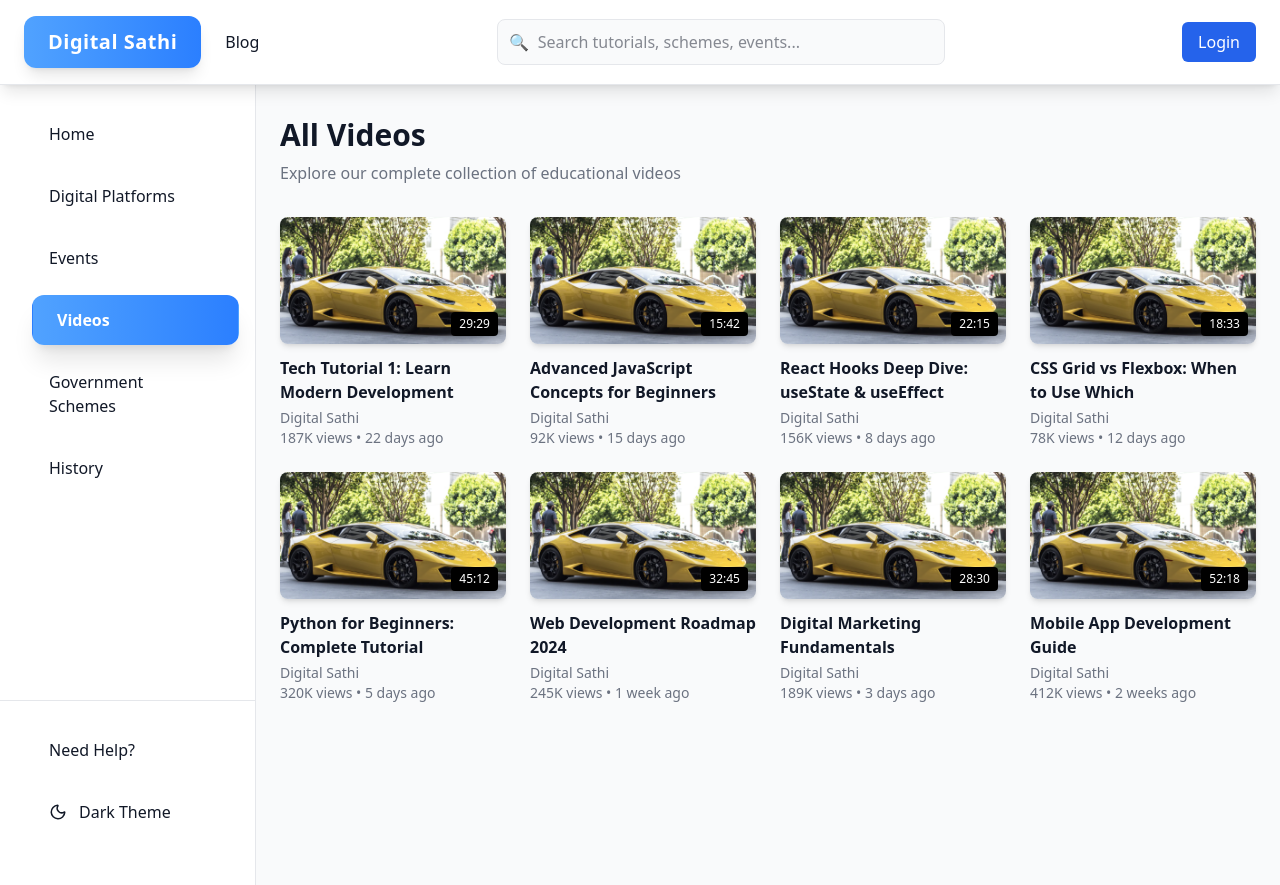
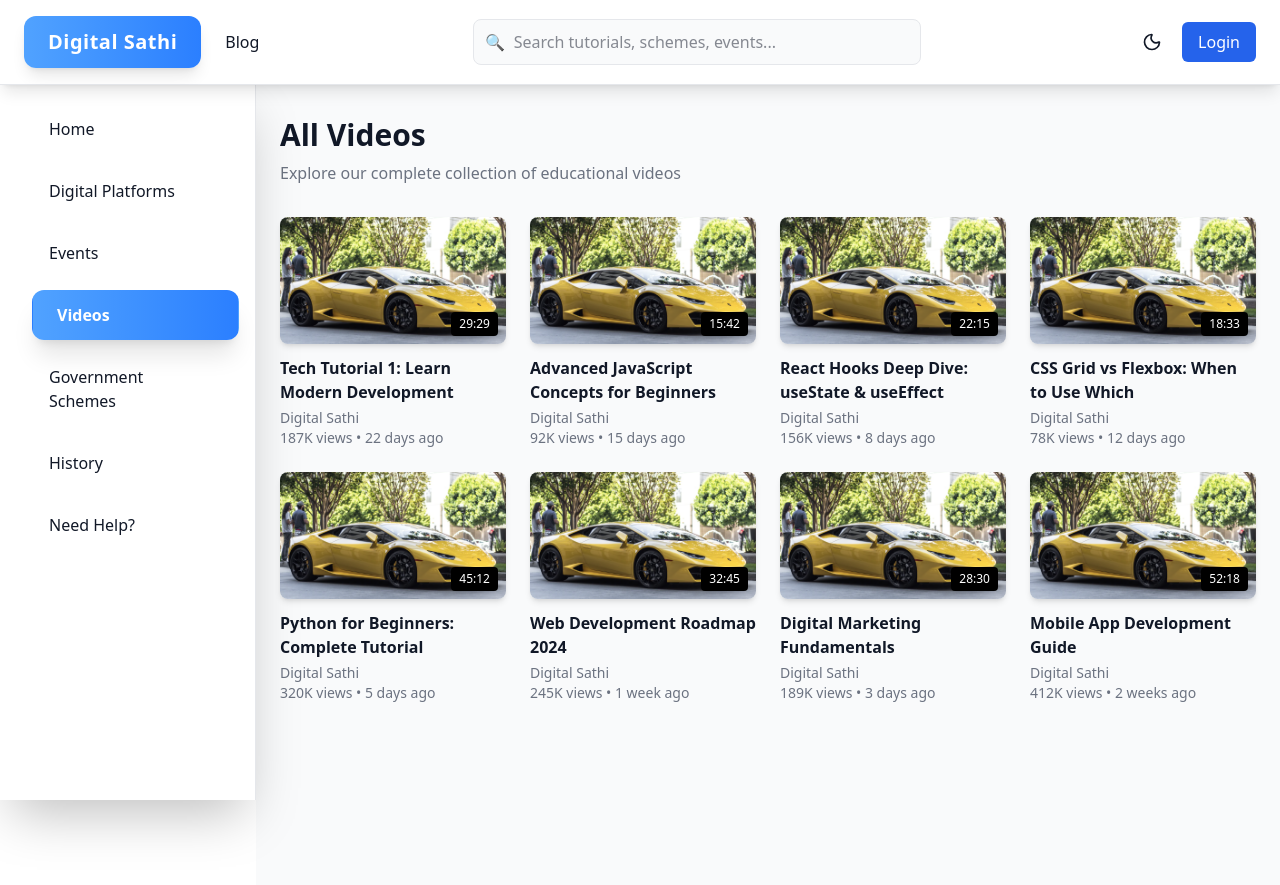
Before and after one commit to AltafMohdShaikh/Digitalsathi, a React (Vite) app: page /videos in a window 1280 px wide. Built offline with nearby package versions, Linux system fonts and the light colour scheme.

Commit message:
made a lot of changes

```diff
--- a/src/Components/Navbar.jsx
+++ b/src/Components/Navbar.jsx
@@ -22,9 +22,10 @@ const MobileThemeToggle = () => {
 
 const Navbar = () => {
   const [isMobileMenuOpen, setIsMobileMenuOpen] = useState(false);
+  const { theme, toggleTheme } = useTheme();
 
-  const linkClasses = "block px-4 py-3 rounded-xl cursor-pointer transition-all duration-300 hover:bg-[var(--color-hover-light)] hover:translate-x-1 hover:shadow-sm text-[var(--color-text)]";
-  const activeClasses = "bg-[var(--color-primary-light)] font-semibold text-[var(--color-card)] shadow-md transform translate-x-1";
+  const linkClasses = "block px-6 py-3 rounded-xl cursor-pointer transition-all duration-300 hover:bg-[var(--color-hover-light)] hover:translate-x-2 hover:shadow-lg group border border-transparent hover:border-[var(--color-primary)]/20 text-[var(--color-text)]";
+  const activeClasses = "bg-gradient-to-r from-blue-400 to-blue-500 font-bold text-white shadow-xl transform translate-x-2 border-blue-400/30";
 
   return (
     <>
@@ -69,10 +70,21 @@ const Navbar = () => {
           </div>
 
           {/* Right Section */}
+          <div className="flex items-center gap-3">
+            <button
+              onClick={toggleTheme}
+              className="p-2 rounded-md hover:bg-[var(--color-hover-light)] transition-colors text-[var(--color-text)]"
+              title="Toggle Theme"
+            >
+              {theme === 'light' ? <Moon size={20} /> : <Sun size={20} />}
+            </button>
             <button className="relative bg-[var(--color-primary)] hover:bg-[var(--color-primary-dark)] px-4 py-2 rounded-md font-medium text-[var(--color-card)] transition-colors group overflow-hidden">
+              <span className="relative">
                 Login
                 <span className="absolute left-0 bottom-0 w-0 h-0.5 bg-white transition-all duration-300 group-hover:w-full"></span>
+              </span>
             </button>
+          </div>
         </div>
       </nav>
 
@@ -94,32 +106,29 @@ const Navbar = () => {
             </div>
             <div className="p-6 space-y-3">
               <NavLink to="/" end className={({ isActive }) => (isActive ? `${linkClasses} ${activeClasses}` : linkClasses)} onClick={() => setIsMobileMenuOpen(false)}>
-                <span>Home</span>
+                <span className="group-hover:font-medium transition-all duration-300">Home</span>
               </NavLink>
               <NavLink to="/platforms" className={({ isActive }) => (isActive ? `${linkClasses} ${activeClasses}` : linkClasses)} onClick={() => setIsMobileMenuOpen(false)}>
-                <span>Digital Platforms</span>
+                <span className="group-hover:font-medium transition-all duration-300">Digital Platforms</span>
               </NavLink>
               <NavLink to="/events" className={({ isActive }) => (isActive ? `${linkClasses} ${activeClasses}` : linkClasses)} onClick={() => setIsMobileMenuOpen(false)}>
-                <span>Events</span>
+                <span className="group-hover:font-medium transition-all duration-300">Events</span>
               </NavLink>
               <NavLink to="/videos" className={({ isActive }) => (isActive ? `${linkClasses} ${activeClasses}` : linkClasses)} onClick={() => setIsMobileMenuOpen(false)}>
-                <span>Videos</span>
+                <span className="group-hover:font-medium transition-all duration-300">Videos</span>
               </NavLink>
               <NavLink to="/schemes" className={({ isActive }) => (isActive ? `${linkClasses} ${activeClasses}` : linkClasses)} onClick={() => setIsMobileMenuOpen(false)}>
-                <span>Government Schemes</span>
+                <span className="group-hover:font-medium transition-all duration-300">Government Schemes</span>
               </NavLink>
               <NavLink to="/history" className={({ isActive }) => (isActive ? `${linkClasses} ${activeClasses}` : linkClasses)} onClick={() => setIsMobileMenuOpen(false)}>
-                <span>History</span>
+                <span className="group-hover:font-medium transition-all duration-300">History</span>
               </NavLink>
               <NavLink to="/blog" className={({ isActive }) => (isActive ? `${linkClasses} ${activeClasses}` : linkClasses)} onClick={() => setIsMobileMenuOpen(false)}>
-                <span>Blog</span>
+                <span className="group-hover:font-medium transition-all duration-300">Blog</span>
               </NavLink>
-              <div className="border-t border-[var(--color-border)] pt-4 mt-6">
               <NavLink to="/needhelp" className={({ isActive }) => (isActive ? `${linkClasses} ${activeClasses}` : linkClasses)} onClick={() => setIsMobileMenuOpen(false)}>
-                  <span>Need Help?</span>
+                <span className="group-hover:font-medium transition-all duration-300">Need Help?</span>
               </NavLink>
-                <MobileThemeToggle />
-              </div>
             </div>
         </div>
       )}
--- a/src/Components/Needhelp.jsx
+++ b/src/Components/Needhelp.jsx
@@ -176,7 +176,7 @@ export default function NeedHelp() {
                     name="category"
                     value={formData.category}
                     onChange={handleInputChange}
-                    className="w-full px-4 py-3 rounded-xl border border-gray-200 transition-all duration-300 focus:ring-2 focus:border-transparent focus:ring-blue-500"
+                    className="w-full px-4 py-3 rounded-xl border border-[var(--color-border)] bg-[var(--color-card)] text-[var(--color-text)] transition-all duration-300 focus:ring-2 focus:border-transparent focus:ring-blue-500"
                   >
                     {categories.map((cat) => (
                       <option key={cat.value} value={cat.value}>
--- a/src/Components/SchemeCard.jsx
+++ b/src/Components/SchemeCard.jsx
@@ -17,7 +17,7 @@ const SchemeCard = ({ scheme, getColorClasses }) => {
   const IconComponent = getSchemeIcon(scheme.title);
 
   return (
-    <div className="relative bg-gradient-to-br from-white to-gray-50 rounded-3xl p-8 shadow-xl hover:shadow-2xl transition-all duration-500 transform hover:-translate-y-3 border-2 border-transparent hover:border-opacity-20 h-full group cursor-pointer overflow-hidden">
+    <div className="relative bg-[var(--color-card)] rounded-3xl p-8 shadow-xl hover:shadow-2xl transition-all duration-500 transform hover:-translate-y-3 border-2 border-[var(--color-border)] hover:border-opacity-20 h-full group cursor-pointer overflow-hidden">
       {/* Background Pattern */}
       <div className="absolute top-0 right-0 w-32 h-32 opacity-5 transform rotate-12 translate-x-8 -translate-y-8">
         <IconComponent size={128} className={colorClasses.text} />
@@ -35,13 +35,13 @@ const SchemeCard = ({ scheme, getColorClasses }) => {
         <div className={`inline-flex p-4 rounded-2xl ${colorClasses.bg} group-hover:scale-110 transition-all duration-300 shadow-lg`}>
           <IconComponent size={28} className={colorClasses.text} />
         </div>
-        <h3 className="font-bold text-2xl mt-4 text-gray-800 group-hover:text-gray-900 transition-colors duration-300">
+        <h3 className="font-bold text-2xl mt-4 text-[var(--color-text)] group-hover:text-[var(--color-primary)] transition-colors duration-300">
           {scheme.title}
         </h3>
       </div>
 
       {/* Description */}
-      <p className="text-gray-600 mb-8 leading-relaxed text-base">
+      <p className="text-[var(--color-text-secondary)] mb-8 leading-relaxed text-base">
         {scheme.description}
       </p>
 
--- a/src/Components/Sidebar.jsx
+++ b/src/Components/Sidebar.jsx
@@ -30,8 +30,7 @@ const Sidebar = () => {
     "bg-gradient-to-r from-blue-400 to-blue-500 font-bold text-white shadow-xl transform translate-x-2 border-blue-400/30";
 
   return (
-    <div className="w-64 min-h-[calc(100vh-80px)] bg-[var(--color-card)] border-r border-[var(--color-border)] flex flex-col justify-between shadow-2xl lg:flex hidden flex-shrink-0">
-      {/* Top Menu */}
+    <div className="fixed left-0 top-[80px] w-64 h-[calc(100vh-80px)] bg-[var(--color-card)] border-r border-[var(--color-border)] shadow-2xl lg:flex hidden flex-shrink-0 z-40">
       <div className="p-6 space-y-3">
         <NavLink to="/" end className={({ isActive }) => (isActive ? `${linkClasses} ${activeClasses}` : linkClasses)}>
           <span className="group-hover:font-medium transition-all duration-300">Home</span>
@@ -51,14 +50,9 @@ const Sidebar = () => {
         <NavLink to="/history" className={({ isActive }) => (isActive ? `${linkClasses} ${activeClasses}` : linkClasses)}>
           <span className="group-hover:font-medium transition-all duration-300">History</span>
         </NavLink>
-      </div>
-
-      {/* Bottom Menu */}
-      <div className="p-6 space-y-3 border-t border-[var(--color-border)] mb-6">
         <NavLink to="/needhelp" className={({ isActive }) => (isActive ? `${linkClasses} ${activeClasses}` : linkClasses)}>
           <span className="group-hover:font-medium transition-all duration-300">Need Help?</span>
         </NavLink>
-        <ThemeToggle />
       </div>
     </div>
   );
--- a/src/page/Home.jsx
+++ b/src/page/Home.jsx
@@ -14,7 +14,7 @@ export default function Home() {
         <div className="px-6 bg-[var(--color-background)] min-h-screen">
             {/* Hero Section */}
             <div className="relative py-12 mb-8">
-                <div className="absolute inset-0 bg-gradient-to-r from-[var(--color-primary)] to-[var(--color-primary-dark)] opacity-5 rounded-3xl"></div>
+                <div className="absolute inset-0 mt-2 bg-gradient-to-r from-[var(--color-primary)] to-[var(--color-primary-dark)] opacity-5 rounded-3xl"></div>
                 <div className="relative text-center">
                     <h1 className="text-4xl md:text-5xl font-bold text-[var(--color-text)] mb-4 bg-gradient-to-r from-[var(--color-primary)] to-[var(--color-primary-dark)] bg-clip-text text-transparent leading-tight py-2">
                         Welcome to Digital Sathi
--- a/src/page/Layout.jsx
+++ b/src/page/Layout.jsx
@@ -9,7 +9,7 @@ export default function Layout() {
       <Sidebar />
 
       {/* Main content changes */}
-      <div className="flex-1 overflow-y-auto scrollbar-hide w-full lg:w-auto">
+      <div className="flex-1 overflow-y-auto scrollbar-hide w-full lg:w-auto lg:ml-64">
         <Outlet />  {/* This will load Homefeed, EventPage, VideoPage, etc. */}
       </div>
     </div>
--- a/src/styles/colors.css
+++ b/src/styles/colors.css
@@ -41,3 +41,13 @@
 [data-theme="dark"] select:focus {
   color: #FFFFFF;
 }
+
+/* Hide scrollbars globally */
+* {
+  scrollbar-width: none; /* Firefox */
+  -ms-overflow-style: none; /* Internet Explorer 10+ */
+}
+
+*::-webkit-scrollbar {
+  display: none; /* WebKit */
+}
```
Lines whose indentation alone changed are shown as unchanged.
